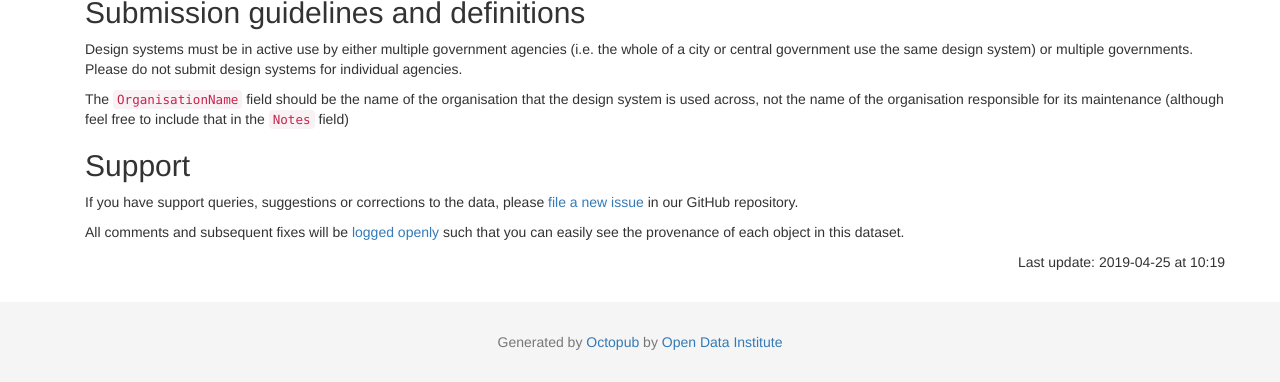
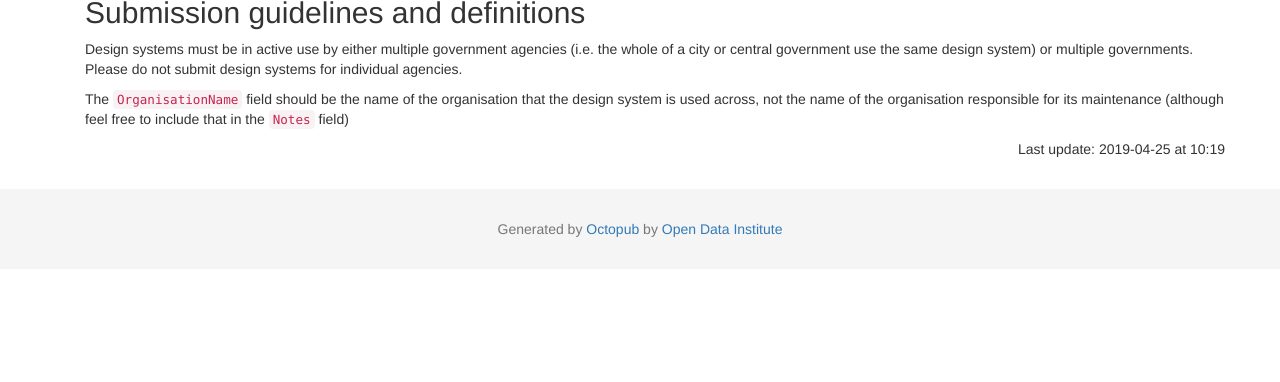
Before and after one commit to platformland/government-design-systems, a Jekyll site: the page built from index.html, in a window 1280 px wide, cut to the strip 681-1063 px from the top of the page. Built offline with Jekyll 4.4.1, drawn with Linux system fonts in a browser that asks for light colours; nearby versions of some CDN libraries; after the commit the page ends 950 px from its top, so only the background shows below that.

Commit message:
Update index.html

```diff
--- a/index.html
+++ b/index.html
@@ -117,12 +117,6 @@ layout: default
           (although feel free to include that in the <code>Notes</code> field)
 	  </p>
 
-  <h2>Support</h2>
-
-    <p>If you have support queries, suggestions or corrections to the data, please <a href="{{ site.github.issues_url }}" target="_blank">file a new issue</a> in our GitHub repository.</p>
-
-	  <p>All comments and subsequent fixes will be <a href="{{ site.github.issues_url }}" target="_blank">logged openly</a> such that you can easily see the provenance of each object in this dataset.</p>
-
     <p class="lastUpdate text-right">Last update: {{ site.time | date: '%Y-%m-%d at %H:%M' }}</p>
 
   </div>
```
